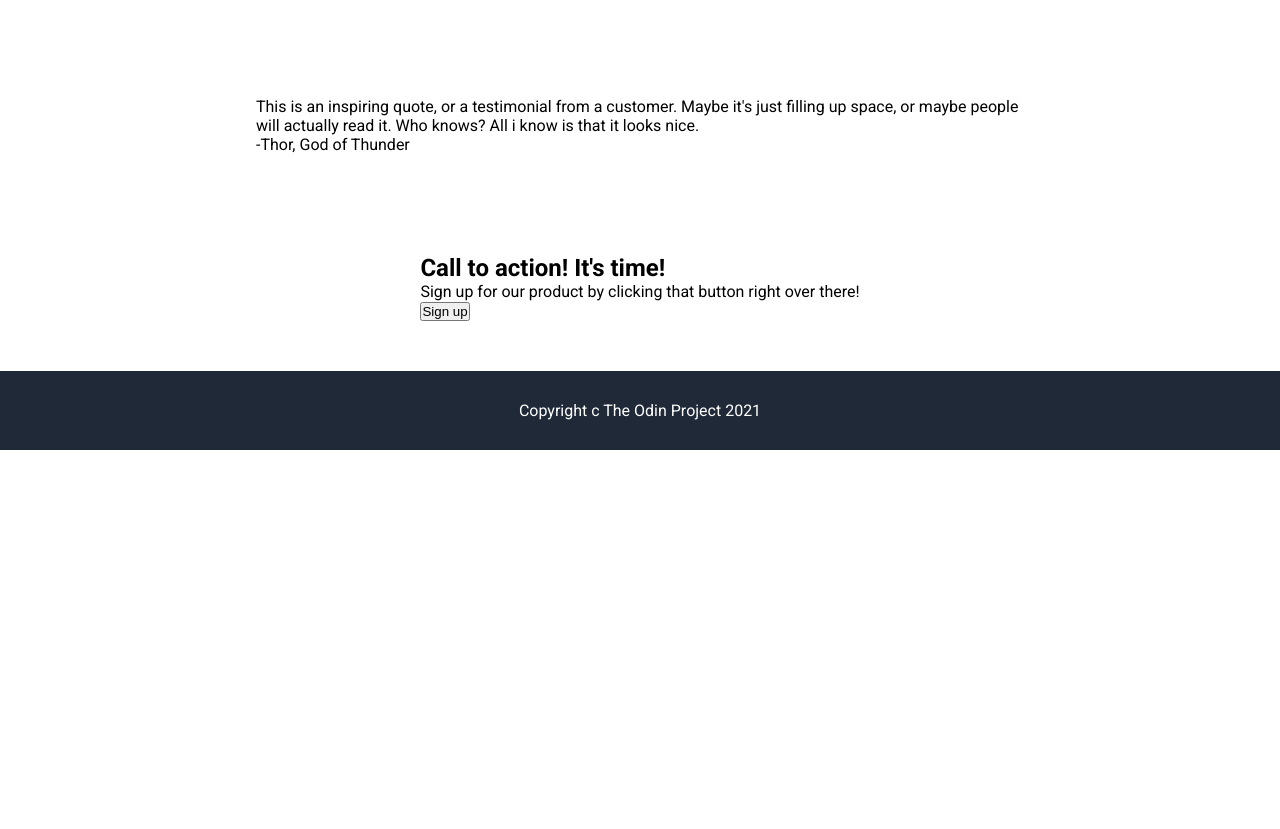
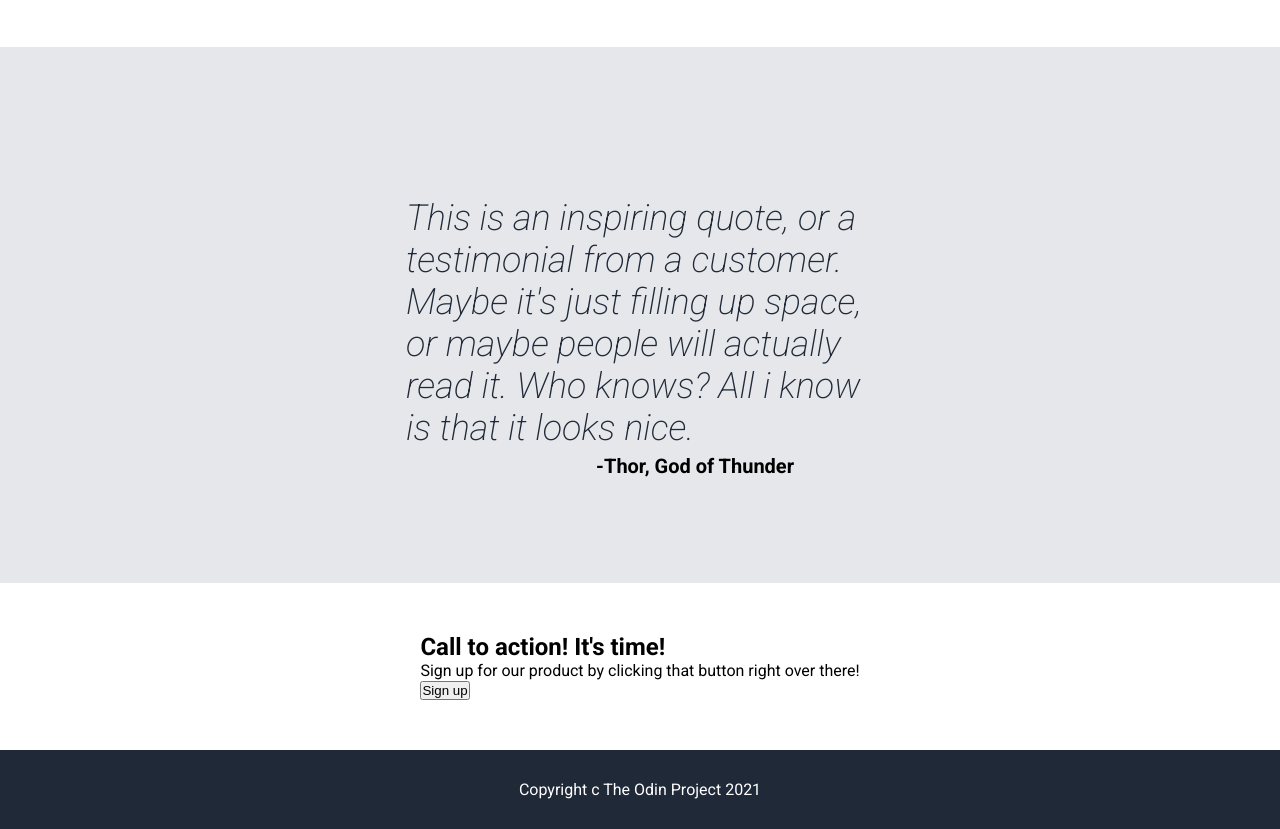
Before and after one commit to drldx/Landing-Page-project, a plain HTML site: page index.html in a window 1280 px wide. Shown: the part 994-1823 px from the top of the page. Before the commit the page ends 1444 px from the top, so only its background shows below. Drawn offline with Linux system fonts and the light colour scheme.

Commit message:
Update second-section
Add flexbox to second section and updated the quote and author font styles
Add padding to main section and quoter author

```diff
--- a/styles.css
+++ b/styles.css
@@ -110,3 +110,20 @@ header button{
     color: #6a6e79;
     max-width: 170px;
 }
+
+.second-section{
+    background-color: #E5E7EB;
+    padding: 150px 250px 100px;
+}
+.quote{
+    font-size: 36px;
+    font-style: italic;
+    font-weight: 200;
+    color: #1F2937;
+}
+.quote-author{
+    text-align: right;
+    font-weight: bold;
+    font-size: 20px;
+    padding: 5px 80px;
+}
```
